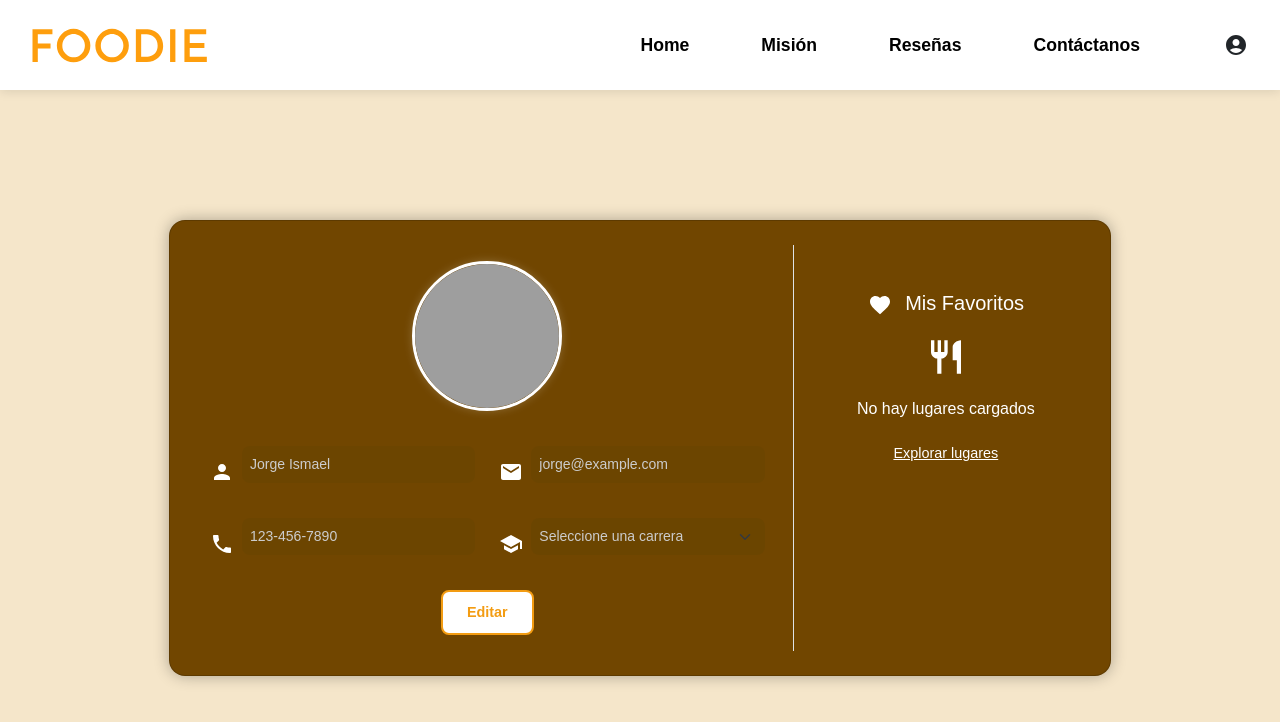
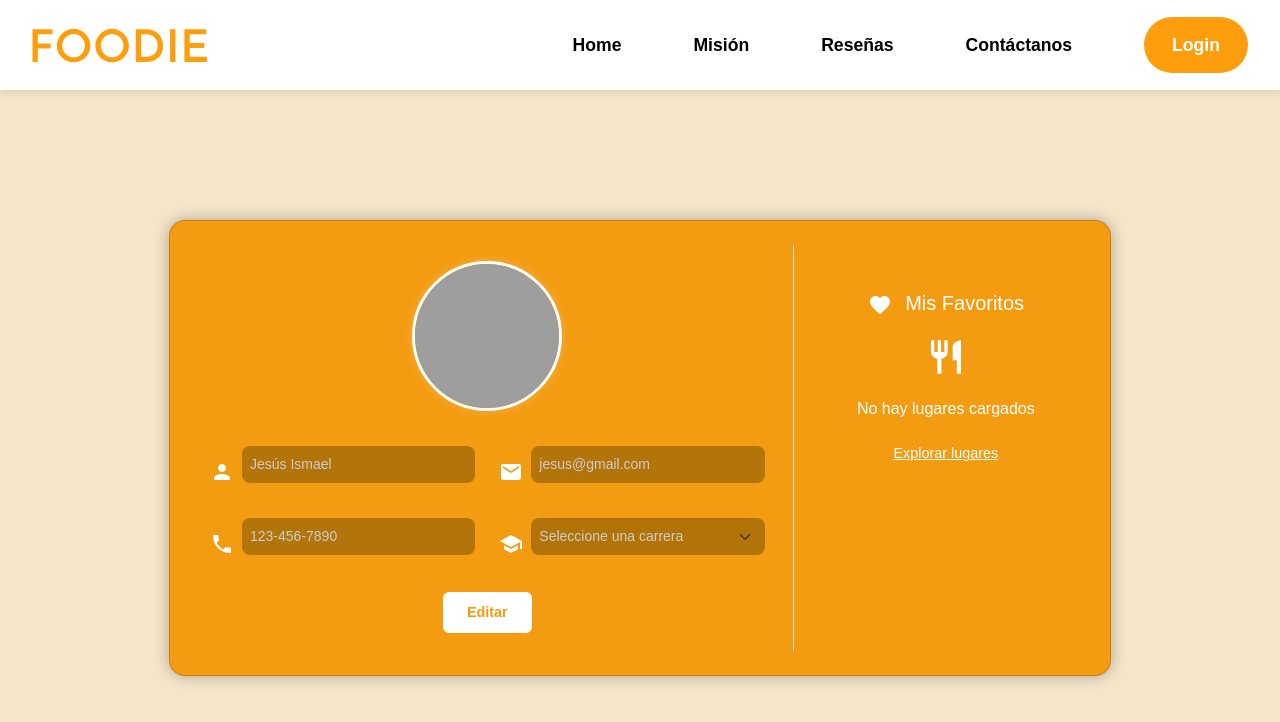
Before and after one commit to JorgeIsmaelBetancourtEspericueta/EquipoInterfacesWeb, a React (Vite) app: page /profileEditor in a window 1280 px wide. Shown: the top 722 px of the page. Built offline with nearby package versions, Linux system fonts and the light colour scheme; grey boxes are pictures that could not be loaded.

Commit message:
Termine mi parte

```diff
--- a/src/Components/Login.jsx
+++ b/src/Components/Login.jsx
@@ -20,7 +20,7 @@ export default function Login({ onLogin }) {
     title: "",     // Título del modal
     message: "",   // Mensaje del modal
     type: "",      // Tipo de mensaje ('success', 'error', 'info') para iconos/colores
-    onConfirm: () => {}, // Función que se ejecuta cuando el usuario presiona OK
+    onConfirm: () => { }, // Función que se ejecuta cuando el usuario presiona OK
   });
 
   const [users, setUsers] = useState(() => {
@@ -62,7 +62,7 @@ export default function Login({ onLogin }) {
   }, [alertDialog]); // Dependencia necesaria sialertDialog se usa en los callbacks
 
   // Función para mostrar el AlertDialog
-  const showAlertDialog = (title, message, type, callback = () => {}) => {
+  const showAlertDialog = (title, message, type, callback = () => { }) => {
     setAlertDialog({
       isOpen: true,
       title,
@@ -87,8 +87,17 @@ export default function Login({ onLogin }) {
         `¡Bienvenido de nuevo, ${foundUser.name}!`,
         "success",
         () => { // Callback que se ejecuta cuando el usuario presiona OK
+          localStorage.setItem("isLoggedIn", "true"); //Guarda que se al logeado
+          localStorage.setItem("userProfile", JSON.stringify({
+            name: foundUser.name,
+            email: foundUser.email,
+            phone: "123-456-7890",
+            photo: "",
+            career: ""
+          })); //Guarda los datos del usurio
           onLogin(foundUser);
           navigate("/", { state: { user: foundUser } });
+          window.location.reload();
         }
       );
     } else {
@@ -128,9 +137,18 @@ export default function Login({ onLogin }) {
       `¡Gracias por registrarte, ${newUser.name}!`,
       "success",
       () => { // Callback que se ejecuta cuando el usuario presiona OK
+        localStorage.setItem("isLoggedIn", "true"); //guarda que se al logeado
+        localStorage.setItem("userProfile", JSON.stringify({
+          name: newUser.name,
+          email: newUser.email,
+          phone: "",
+          photo: "",
+          career: ""
+        }));
         onLogin(newUser);
         // Podrías redirigir a la página principal o mantener en el login para que el usuario inicie sesión
         navigate("/", { state: { user: newUser } });
+        window.location.reload();
       }
     );
 
--- a/src/Components/Navbar.jsx
+++ b/src/Components/Navbar.jsx
@@ -23,35 +23,37 @@ import "../Style/Navbar.css";
 
 
 const Navbar = () => {
-  const [openMenu, setOpenMenu] = useState(false);
-  const location = useLocation();
-  const [currentHash, setCurrentHash] = useState(window.location.hash);
-  const [profilePhoto, setProfilePhoto] = useState("");
+  const [openMenu, setOpenMenu] = useState(false); // Abre/cierra el Drawer (menú móvil).
+  const location = useLocation();  // Detecta ruta actual.
+  const [currentHash, setCurrentHash] = useState(window.location.hash); // Detecta sección anclada (#about, #contacto).
+  const [profilePhoto, setProfilePhoto] = useState("");  // Foto del usuario logueado (desde localStorage).
 
   useEffect(() => {
     const savedProfile = JSON.parse(localStorage.getItem("userProfile"));
     if (savedProfile?.photo) {
       setProfilePhoto(savedProfile.photo);
     }
-  }, []);
+  }, []);// Al montar el componente, carga la foto del perfil desde localStorage.
 
 
-  const [anchorEl, setAnchorEl] = useState(null);
-  const openProfileMenu = Boolean(anchorEl);
+  const [anchorEl, setAnchorEl] = useState(null); // Controla el menú desplegable del perfil.
+  const openProfileMenu = Boolean(anchorEl); // Determina si el menú está abierto.
   const handleClickProfile = (event) => {
     setAnchorEl(event.currentTarget);
   };
   const handleCloseProfile = () => {
     setAnchorEl(null);
   };
-  const [isLoggedIn, setIsLoggedIn] = useState(true); // Simula que el usuario está logueado
+  const [isLoggedIn, setIsLoggedIn] = useState(() => {
+    return localStorage.getItem("isLoggedIn") === "true";
+  }); // Simula que el usuario está logueado
 
-  // Actualizar el estado cuando cambia el hash
+
   useEffect(() => {
     const updateHash = () => setCurrentHash(window.location.hash);
     window.addEventListener("hashchange", updateHash);
     return () => window.removeEventListener("hashchange", updateHash);
-  }, []);
+  }, []);// Actualiza el estado 'currentHash' cuando cambia el hash en la URL.
 
   const menuOptions = [
     { text: "Home", icon: <HomeIcon />, link: "/" },
@@ -139,7 +141,10 @@ const Navbar = () => {
               <MenuItem
                 onClick={() => {
                   setIsLoggedIn(false);
+                  localStorage.setItem("isLoggedIn", "false");
+                  window.location.reload();
                   handleCloseProfile();
+
                 }}
               >
                 <Link to="/">Cerrar sesión</Link>
--- a/src/Components/ProfileEditor.jsx
+++ b/src/Components/ProfileEditor.jsx
@@ -8,18 +8,23 @@ import {
   School,
   Favorite,
   Restaurant,
-} from "@mui/icons-material";
+} from "@mui/icons-material"; // Iconos de Material UI utilizados en los campos del formulario
 import { Link } from "react-router-dom";
 
 export default function ProfileEditor() {
-  const [profile, setProfile] = useState({
-    name: "Jorge Ismael",
-    email: "jorge@example.com",
+  const [profile, setProfile] = useState(() => {
+    const savedProfile = localStorage.getItem("userProfile");
+    return savedProfile
+      ? JSON.parse(savedProfile)
+      : {
+        name: "Jesús Ismael",
+        email: "jesus@gmail.com",
         phone: "123-456-7890",
         photo: "",
         career: "",
+      };
   });
-  const [isEditing, setIsEditing] = useState(false);
+  const [isEditing, setIsEditing] = useState(false); // Controla si se está editando el perfil.
   const [favorites, setFavorites] = useState([]);
 
   const careers = [
@@ -41,7 +46,7 @@ export default function ProfileEditor() {
   const handleChange = (e) => {
     const { name, value } = e.target;
     setProfile((prev) => ({ ...prev, [name]: value }));
-  };
+  }; //Actualiza los valores del perfil conforme el usuario escribe en los campos del formulario.
 
   const handlePhotoChange = (e) => {
     const file = e.target.files[0];
@@ -52,7 +57,7 @@ export default function ProfileEditor() {
       };
       reader.readAsDataURL(file);
     }
-  };
+  }; //Carga una imagen local y la convierte a base64 para guardarla en el estado.
 
   // const handleEditToggle = () => {
   //   if (isEditing) {
@@ -66,9 +71,10 @@ export default function ProfileEditor() {
     if (isEditing) {
       localStorage.setItem("userProfile", JSON.stringify(profile));
       console.log("Perfil guardado:", profile);
+      window.location.reload();
     }
     setIsEditing(!isEditing);
-};
+  }; //Guarda los cambios en localStorage y recarga la página al desactivar la edición.
 
   return (
     <div
--- a/src/Style/ProfileEditor.css
+++ b/src/Style/ProfileEditor.css
@@ -127,7 +127,7 @@
   }
 
   .profile-photo {
-    width: 100px; /* Reduce aún más el tamaño de la foto */
+    width: 100px; /* Reduce el tamaño de la foto */
     height: 100px;
   }
 
@@ -147,7 +147,7 @@
 }
 
 .profile-card {
-  background-color: #714600; /* fondo oscuro profesional */
+  background-color: #f39c12; /* fondo oscuro */
   color: #ffffff;
   border-radius: 1rem;
   box-shadow: 0 0 15px rgba(0, 0, 0, 0.3);
```
Lines whose indentation alone changed are shown as unchanged.
